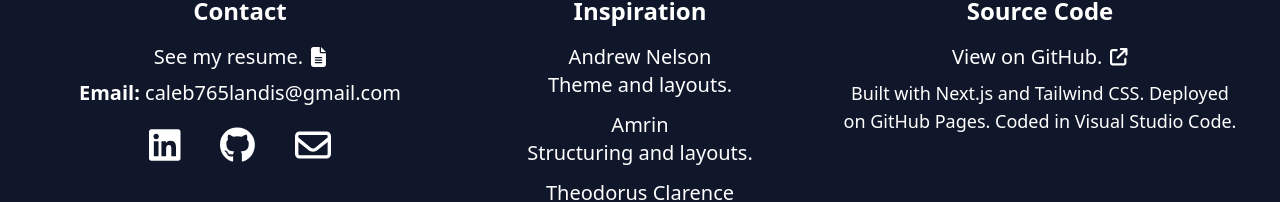
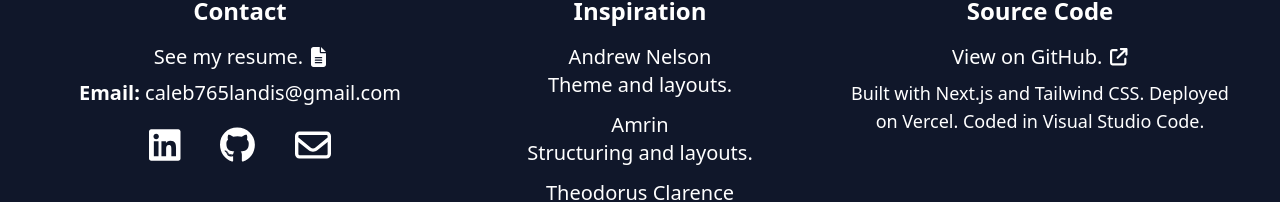
Before and after one commit to caleb765landis/Portfolio, a Next.js app: page / in a window 1280 px wide. Shown: the part 4026-4228 px from the top of the page. Built offline with nearby package versions, Linux system fonts and the light colour scheme.

Commit message:
Updated README.md

```diff
--- a/components/layouts/Footer.jsx
+++ b/components/layouts/Footer.jsx
@@ -146,8 +146,8 @@ function SourceCode() {
 					</Link>
 				</h2>
 				<p className="text-lg font-thin pb-2">
-					Built with Next.js and Tailwind CSS. Deployed on GitHub Pages. Coded
-					in Visual Studio Code.
+					Built with Next.js and Tailwind CSS. Deployed on Vercel. Coded in
+					Visual Studio Code.
 				</p>
 			</div>
 		</div>
```
Also changed, not shown: public/images/portfolio-hero.png (added), 1 other file (tests, documents, lock files or other folders).
